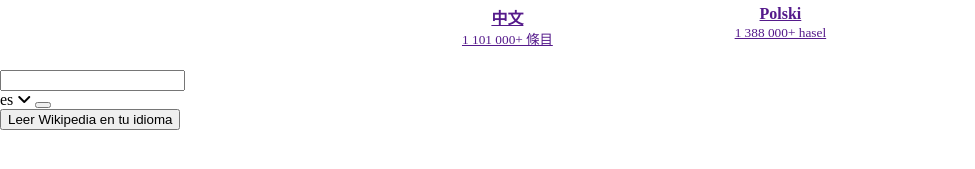
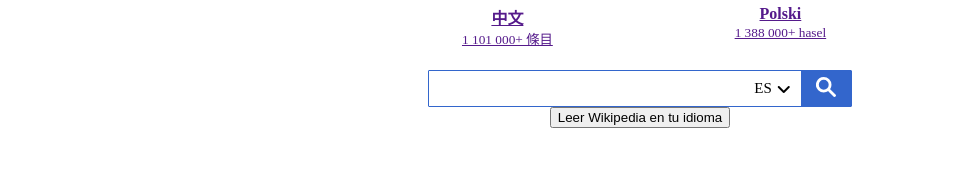
Before and after one commit to Max23Esau/Wikipedia, a plain HTML site: page index.html in a window 1280 px wide. Shown: the part 369-538 px from the top of the page, without its empty margins (0-975 px from the left). Drawn offline with Linux system fonts and the light colour scheme.

Commit message:
Le dimos estilos al boton de busqueda

```diff
--- a/css/styles.css
+++ b/css/styles.css
@@ -87,3 +87,39 @@ main {
     width: 200px;
     height: 183px;
 }
+
+.main-input, .main-button {
+    text-align: center;
+}
+.main-input-section {
+    display: inline-flex;
+    border: 1px solid #3366cc;
+    border-radius: 1px;
+    height: 35px;
+}
+
+.main-input-section input{
+    width: 320px;
+    height: 100%;
+    padding: 5px;
+    border: none;
+    font-size: 16px;
+    outline: none;
+
+}
+.main-input-section label {
+    font-size: 15px;
+    text-transform: uppercase;
+    line-height: 34px;
+    padding: 0 5px;
+}
+.fa-angle-down{
+    padding: 10px 10px 0 0;
+}
+.main-input-section button {
+    width: 50px;
+    height: auto;
+    background-color: #36c;
+    border: 1px solid #36c;
+
+}
--- a/index.html
+++ b/index.html
@@ -13,8 +13,8 @@
             <h1>Wikipedia</h1>
             <p>La enciclopedia libre</p>
         </div>
+
         <section class="main-languages">
-        <!-- <section class="main-languages-left"> -->
             <section class="main-languages-contain">
                 <div class="lang1">
                     <a href="">
@@ -46,9 +46,7 @@
                         <small>1 023 000+ artigios</small>
                     </a>
                 </div>
-        <!-- </section> -->
                 <img src="./images/Wikipedia-logo.png" class="main-logo"alt="">
-        <!-- <section class="main-languages-right"> -->
                 <div class="lang6">
                     <a href="">
                         <strong>English</strong><br>
@@ -80,7 +78,6 @@
                     </a>
                 </div>
             </section>
-        <!-- </section> -->
         </section>
     </main>
 
@@ -92,7 +89,7 @@
                 <label for="">es</label>
                 <i class="fas fa-angle-down"></i>
                 <button>
-                    <a href="search-icon"></a>
+                    <a href="https://www.wikipedia.org/"><img src="./images/search.svg" alt=""></a>
                 </button>
             </div>
 
```
Lines whose indentation alone changed are shown as unchanged.
